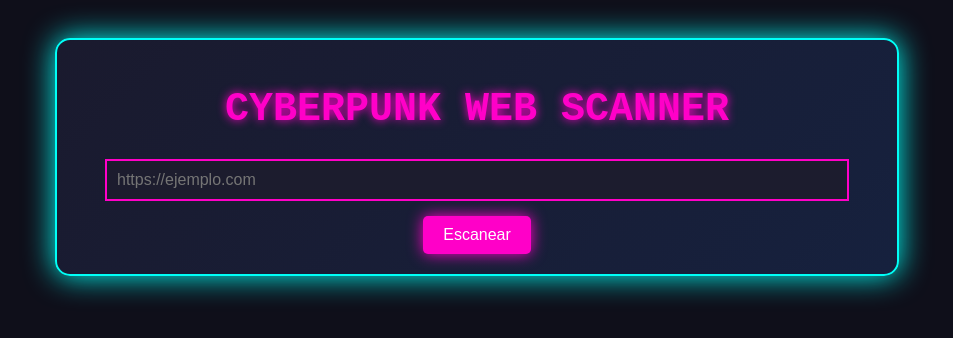
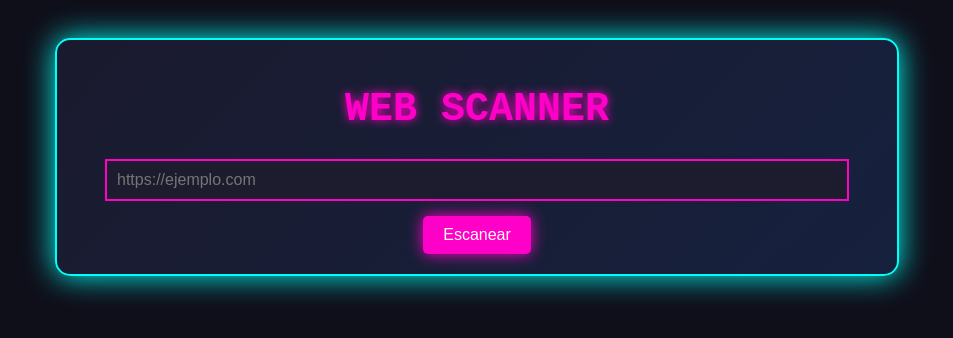
Before and after one commit to oramirez13/scraper, a Flask app: page / in a window 1280 px wide. Shown: the top 338 px of the page, without its empty margins (163-1116 px from the left). Run offline with Flask 3, Linux system fonts and the light colour scheme.

Commit message:
index.html

```diff
--- a/templates/index.html
+++ b/templates/index.html
@@ -2,7 +2,7 @@
 <html lang="es">
   <head>
     <meta charset="UTF-8" />
-    <title>Cyberpunk Web Scanner</title>
+    <title>Web Scanner</title>
     <link
       rel="stylesheet"
       href="{{ url_for('static', filename='style.css') }}"
@@ -10,7 +10,7 @@
   </head>
   <body>
     <div class="scanner-container">
-      <h1>CYBERPUNK WEB SCANNER</h1>
+      <h1>WEB SCANNER</h1>
       <form method="post">
         <input
           type="text"
```
